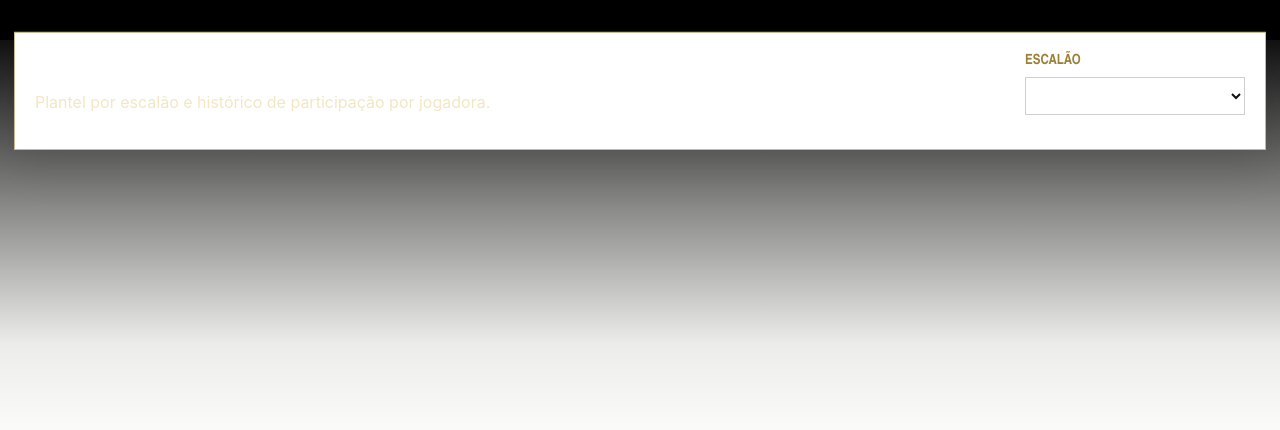
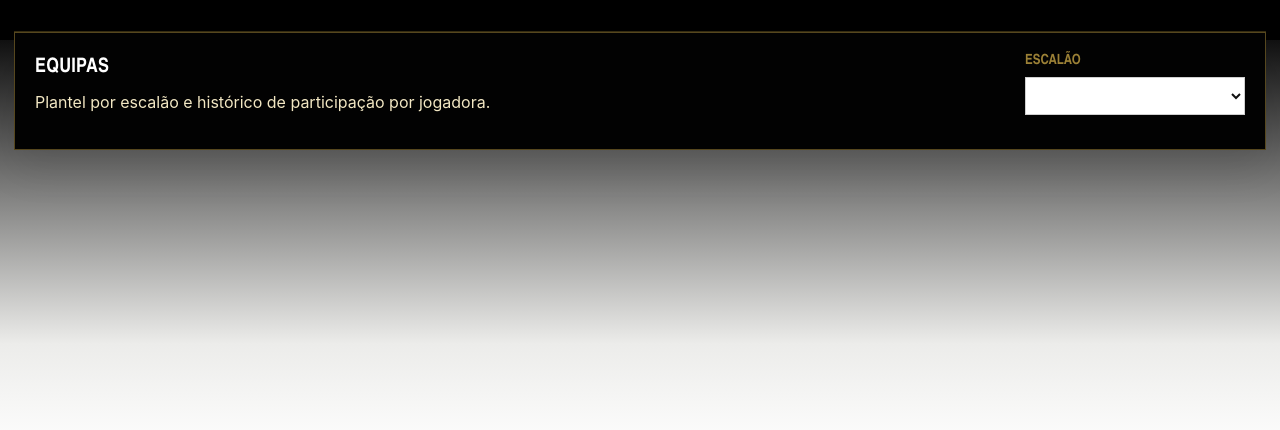
Before and after one commit to catasmendes29-rgb/APP-CPAC, a website: page public/index.html in a window 1280 px wide. Both pictures are taken after a click on the button "EQUIPAS". Shown: the part 344-774 px from the top of the page. Drawn offline with Linux system fonts and the light colour scheme; no server answers.

Commit message:
Update styles.css

```diff
--- a/public/styles.css
+++ b/public/styles.css
@@ -847,6 +847,14 @@ th {
   border-color: rgba(155, 128, 54, 0.55);
 }
 
+#teams > .panel,
+#teams .teams-panel,
+#teams .player-detail {
+  color: #fff;
+  background: var(--black);
+  border-color: rgba(155, 128, 54, 0.55);
+}
+
 .teams-panel h2,
 .teams-panel p,
 .teams-panel label {
```
